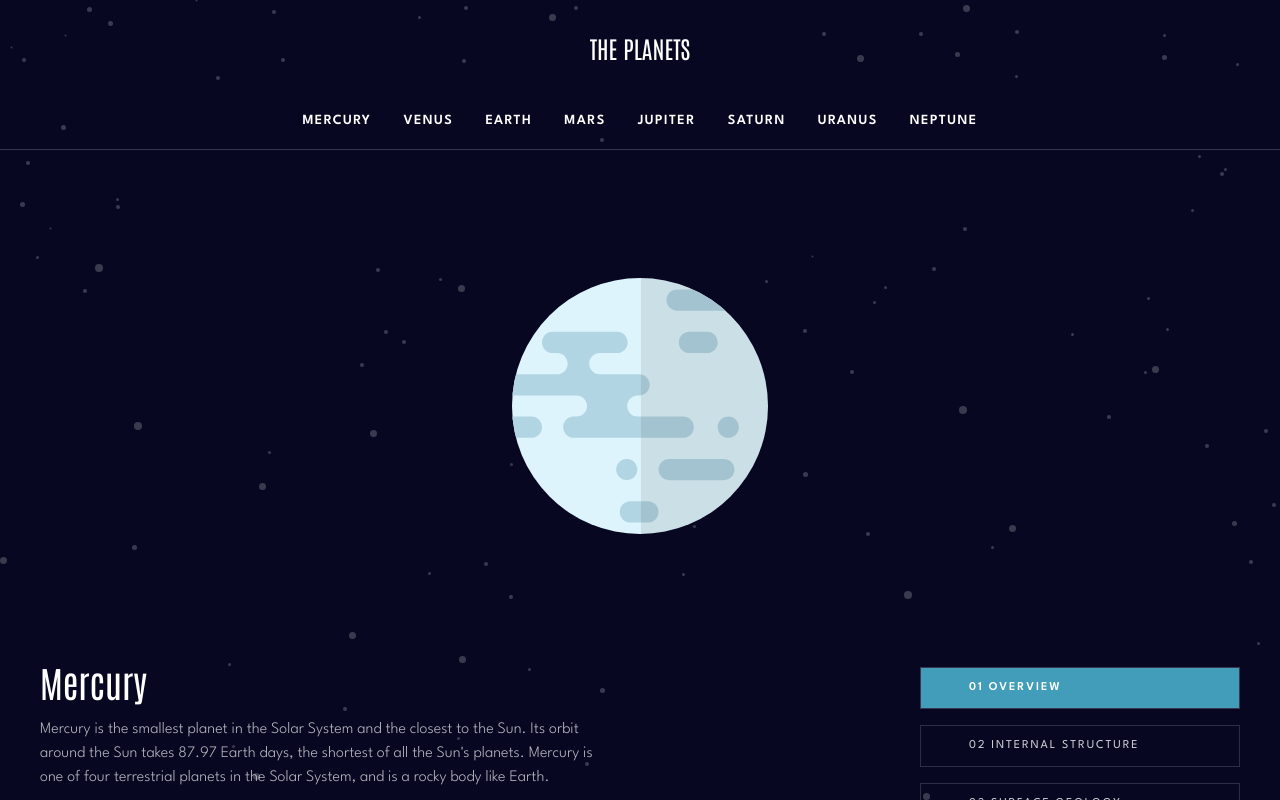
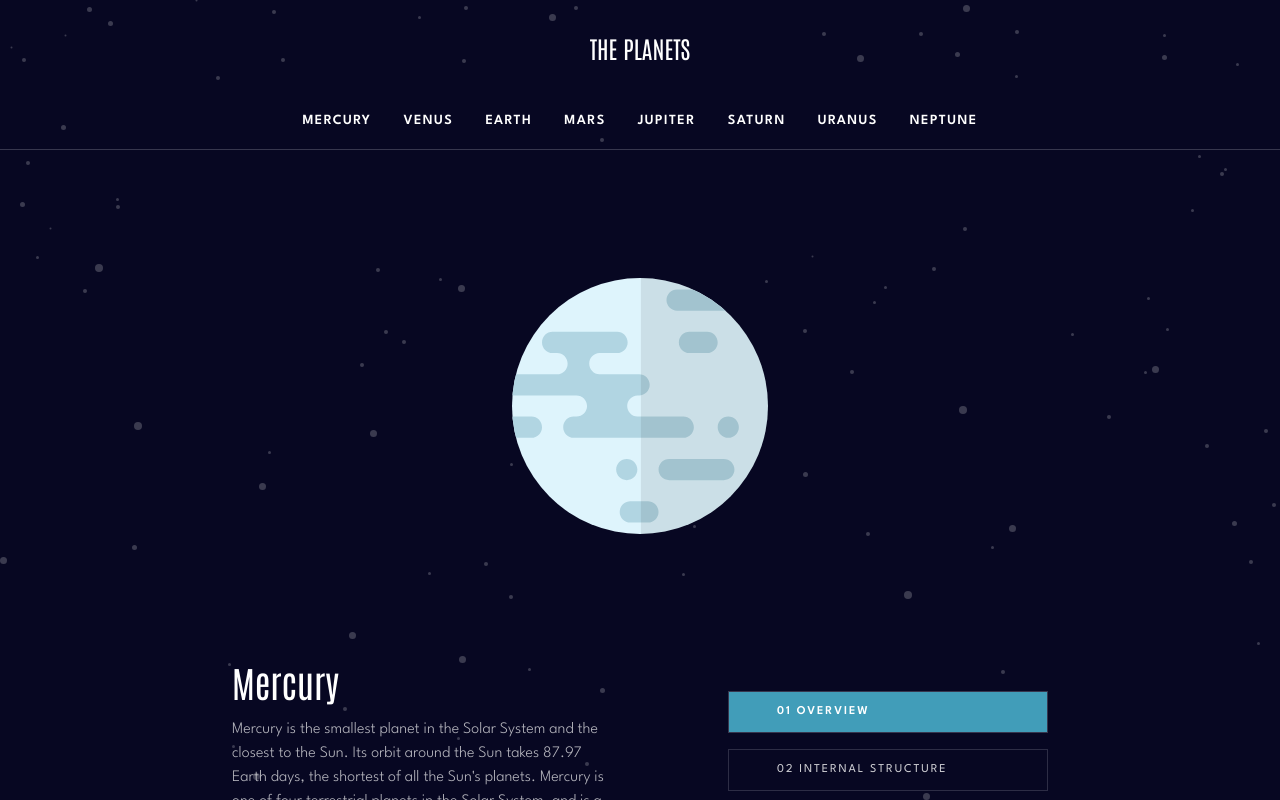
Before and after one commit to jjalbuenacabuyao/planet-facts, a Next.js app: page / in a window 1280 px wide. Shown: the top 800 px of the page. Built offline with nearby package versions, Linux system fonts and the light colour scheme.

Commit message:
add max-width

```diff
--- a/src/app/components/Grid.tsx
+++ b/src/app/components/Grid.tsx
@@ -12,7 +12,7 @@ const Grid = () => {
 
   return (
     <ActiveTabContext.Provider value={{ activeTab, setActiveTab }}>
-      <div className="md:grid md:grid-cols-2">
+      <div className="md:grid md:grid-cols-2 md:max-w-4xl md:m-auto">
         <SecondaryNavigation />
         <PlanetImage />
         <PlanetDescription />
```
